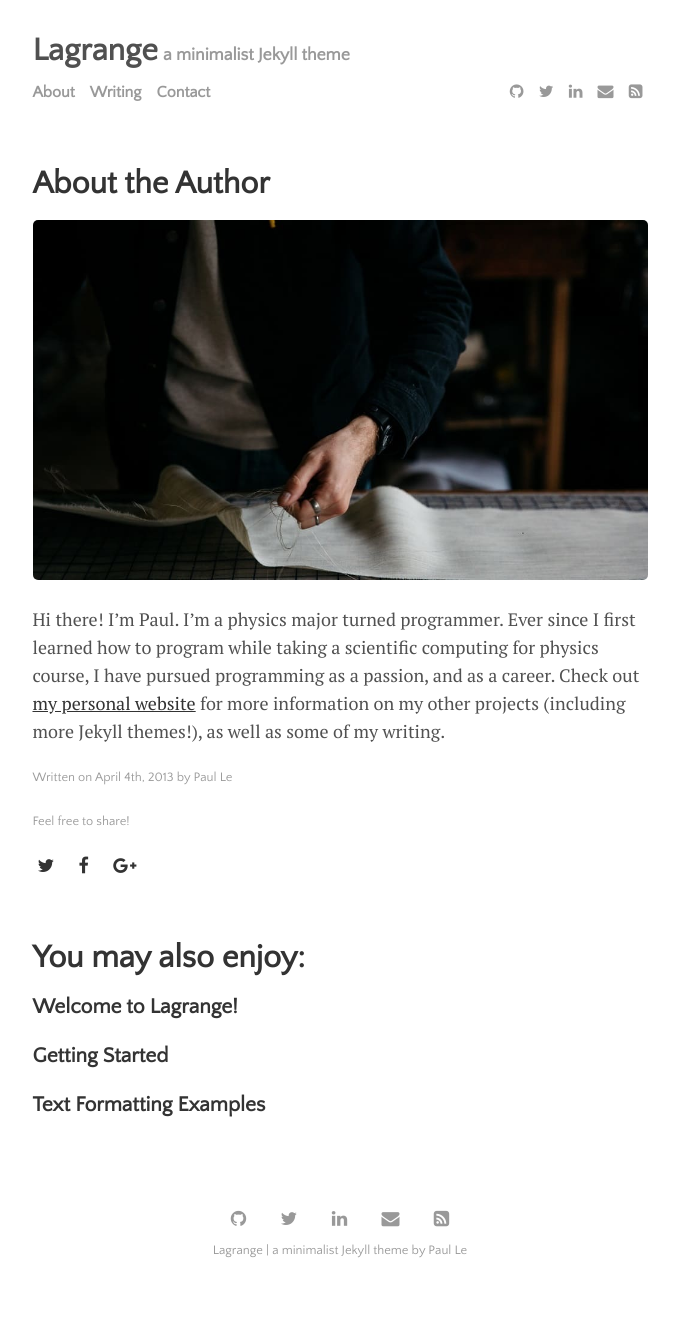
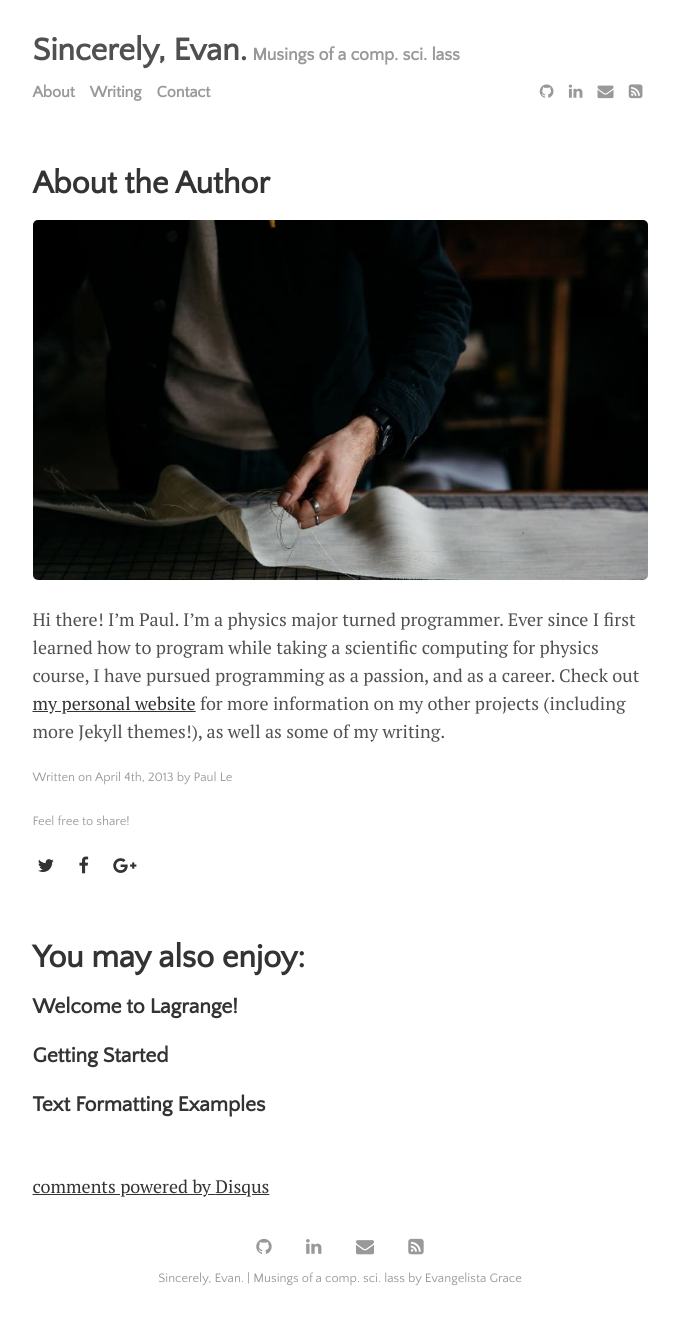
Before and after one commit to evangelistagrace/evangelistagrace.github.io, a Jekyll site: the page built from _posts/2013-04-04-about-the-author.md, in a window 1280 px wide. Shown: the whole page, without its empty margins (300-979 px from the left). Built offline with Jekyll 4.4.1, drawn with Linux system fonts in a browser that asks for light colours; comment, search, counter and statistics services are not loaded; before the commit the page ends 1296 px from its top, so only the background shows below that.

Commit message:
configures site settings

```diff
--- a/_config.yml
+++ b/_config.yml
@@ -11,7 +11,7 @@
 #   sort_reverse: true
 
 # jekyll-paginate configuration
-paginate:            5
+paginate:            3
 
 # Build settings
 markdown:            kramdown
@@ -20,9 +20,9 @@
 plugins:             [jekyll-paginate, jekyll-sitemap, jekyll-feed, jekyll-seo-tag]
 
 # Customise atom feed settings (this is where Jekyll-Feed gets configuration information)
-title:		           'Lagrange'
-description:	       'a minimalist Jekyll theme'
-author:              'Paul Le'
+title:		           'Sincerely, Evan.'
+description:	       'Musings of a comp. sci. lass'
+author:              'Evangelista Grace'
 
 # RSS 2.0 can be used instead of Atom by uncommenting following two lines
 #feed:
```
Also changed, not shown: _data/settings.yml (+6 -7 lines).
